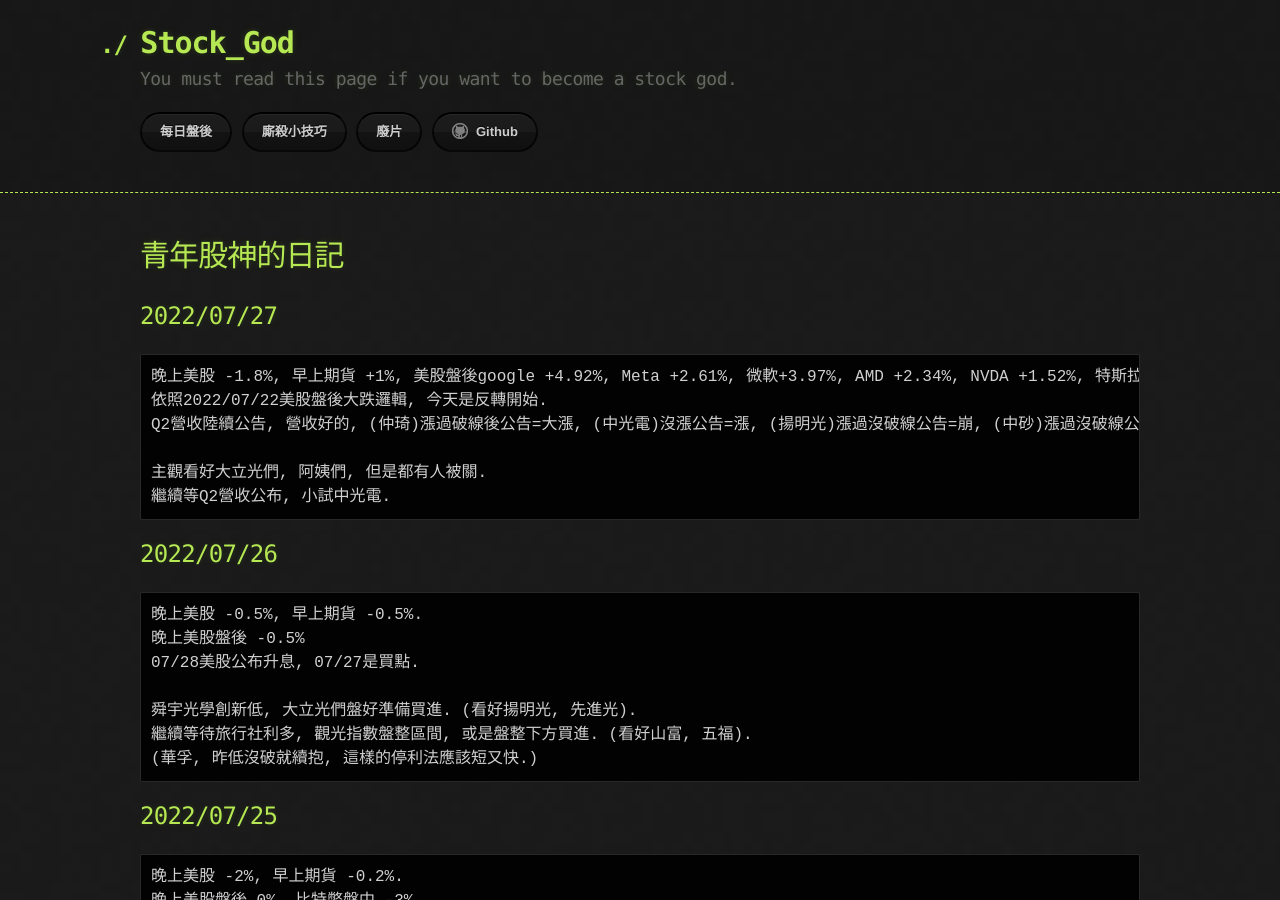
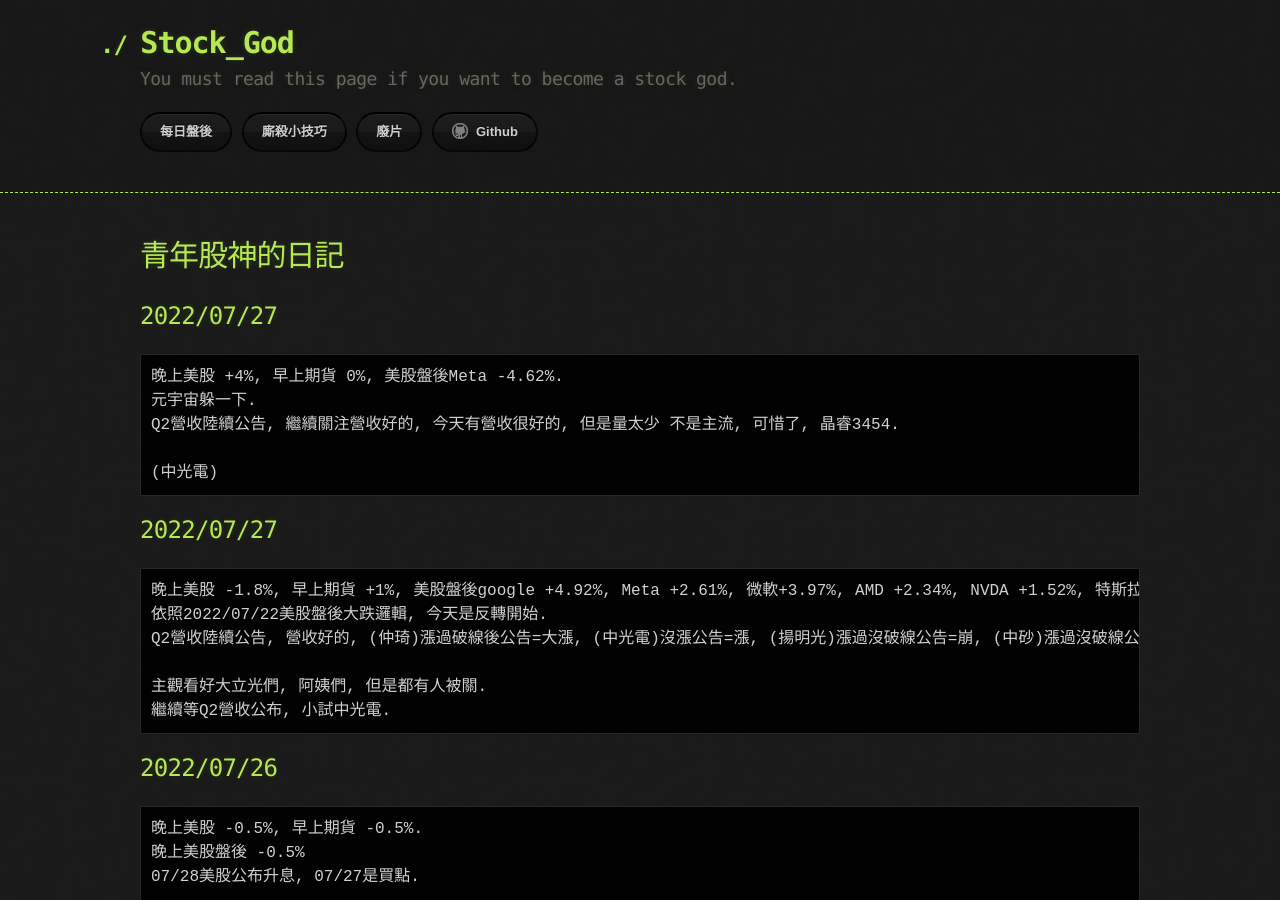
Before and after one commit to lepg5487/Stock_God, a Jekyll site: the page built from index.md, in a window 1280 px wide and 900 px high. Built offline with Jekyll 4.4.1, drawn with Linux system fonts in a browser that asks for light colours; our own code applies the rules of GitHub Pages for plain Markdown files.

Commit message:
Update index.md

````diff
--- a/index.md
+++ b/index.md
@@ -3,6 +3,15 @@ layout: testlayouts
 ---
 
 # 青年股神的日記
+## 2022/07/27
+```
+晚上美股 +4%, 早上期貨 0%, 美股盤後Meta -4.62%.
+元宇宙躲一下.
+Q2營收陸續公告, 繼續關注營收好的, 今天有營收很好的, 但是量太少 不是主流, 可惜了, 晶睿3454.
+
+(中光電)
+```
+
 ## 2022/07/27
 ```
 晚上美股 -1.8%, 早上期貨 +1%, 美股盤後google +4.92%, Meta +2.61%, 微軟+3.97%, AMD +2.34%, NVDA +1.52%, 特斯拉 +1.32%.
````
